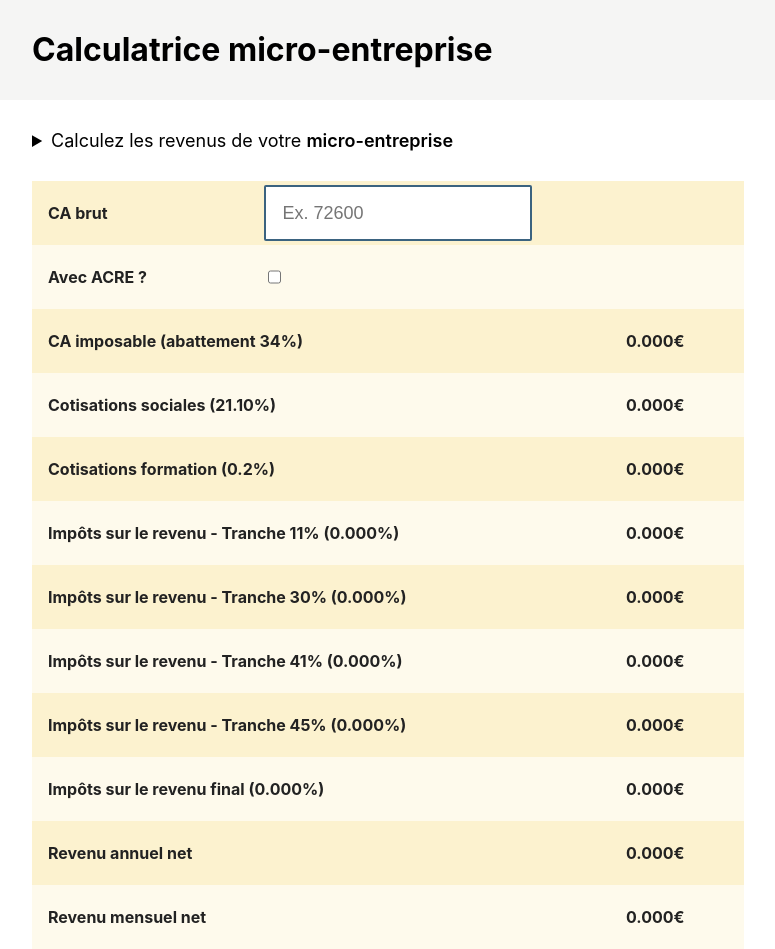
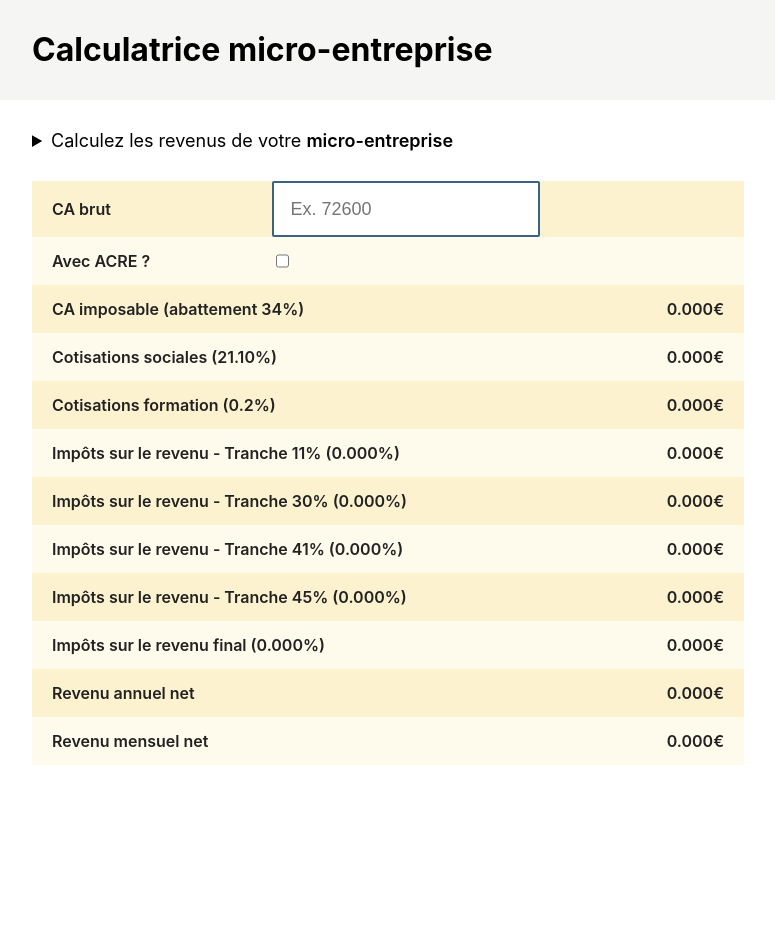
Before and after one commit to mlaopane/calculatrice-micro-entreprise, a Svelte app: page / in a window 1280 px wide. Shown: the whole page, without its empty margins (252-1027 px from the left). After the commit the page ends 800 px from the top, so only its background shows below. Built offline with nearby package versions, Linux system fonts and the light colour scheme.

Commit message:
feat: improve cells style

```diff
--- a/src/app/CalculatorMainTable.svelte
+++ b/src/app/CalculatorMainTable.svelte
@@ -1,6 +1,7 @@
 <script lang="ts">
+  import NumberInput from '../lib/NumberInput.svelte';
   import TableCell from '../lib/TableCell.svelte';
-  import NumberInput from '../lib/NumberInput.svelte';
+  import TableNumberCell from '../lib/TableNumberCell.svelte';
   import TableRow from '../lib/TableRow.svelte';
   import { calculateTrainingContributions } from './calculateTrainingContributions';
   import { makeGrossRevenueTax } from './makeGrossRevenueTax';
@@ -69,65 +70,65 @@
   <tbody>
     <TableRow>
       <TableCell>CA imposable (abattement 34%)</TableCell>
-      <TableCell>{taxableRevenue.toFixed(3)}€</TableCell>
+      <TableNumberCell>{taxableRevenue.toFixed(3)}€</TableNumberCell>
     </TableRow>
     <TableRow>
       <TableCell>
         Cotisations sociales ({withAcre ? '11%' : '21.10%'})
       </TableCell>
-      <TableCell>{socialContributions.toFixed(3)}€</TableCell>
+      <TableNumberCell>{socialContributions.toFixed(3)}€</TableNumberCell>
     </TableRow>
     <TableRow>
       <TableCell>Cotisations formation (0.2%)</TableCell>
-      <TableCell>{trainingContributions.toFixed(3)}€</TableCell>
+      <TableNumberCell>{trainingContributions.toFixed(3)}€</TableNumberCell>
     </TableRow>
     <TableRow>
       <TableCell>
         Impôts sur le revenu - Tranche 11% ({secondTierPercentage}%)
       </TableCell>
-      <TableCell>
+      <TableNumberCell>
         {grossRevenueTax.secondTier.toFixed(3)}€
-      </TableCell>
+      </TableNumberCell>
     </TableRow>
     <TableRow>
       <TableCell>
         Impôts sur le revenu - Tranche 30% ({thirdTierPercentage}%)
       </TableCell>
-      <TableCell>
+      <TableNumberCell>
         {grossRevenueTax.thirdTier.toFixed(3)}€
-      </TableCell>
+      </TableNumberCell>
     </TableRow>
     <TableRow>
       <TableCell>
         Impôts sur le revenu - Tranche 41% ({fourthTierPercentage}%)
       </TableCell>
-      <TableCell>
+      <TableNumberCell>
         {grossRevenueTax.fourthTier.toFixed(3)}€
-      </TableCell>
+      </TableNumberCell>
     </TableRow>
     <TableRow>
       <TableCell>
         Impôts sur le revenu - Tranche 45% ({fifthTierPercentage}%)
       </TableCell>
-      <TableCell>
+      <TableNumberCell>
         {grossRevenueTax.fifthTier.toFixed(3)}€
-      </TableCell>
+      </TableNumberCell>
     </TableRow>
     <TableRow>
       <TableCell>
         Impôts sur le revenu final ({revenueTaxPercentage.toFixed(3)}%)
       </TableCell>
-      <TableCell>
+      <TableNumberCell>
         {revenueTax.toFixed(3)}€
-      </TableCell>
+      </TableNumberCell>
     </TableRow>
     <TableRow>
       <TableCell>Revenu annuel net</TableCell>
-      <TableCell>{netRevenue.toFixed(3)}€</TableCell>
+      <TableNumberCell>{netRevenue.toFixed(3)}€</TableNumberCell>
     </TableRow>
     <TableRow>
       <TableCell>Revenu mensuel net</TableCell>
-      <TableCell>{(netRevenue / 12).toFixed(3)}€</TableCell>
+      <TableNumberCell>{(netRevenue / 12).toFixed(3)}€</TableNumberCell>
     </TableRow>
   </tbody>
 </table>
--- a/src/lib/TableCell.svelte
+++ b/src/lib/TableCell.svelte
@@ -1,14 +1,17 @@
-<td>
+<script lang="ts">
+  export let textAlign: 'center' | 'left' | 'right' = 'left';
+</script>
+
+<td style="text-align: {textAlign}">
   <slot />
 </td>
 
 <style>
   td {
-    font-weight: 700;
-    font-size: 16px;
-    height: 64px;
-    padding: 0 16px;
-    text-align: left;
+    font-size: 1.6rem;
+    font-weight: 600;
+    height: 4.8rem;
+    padding: 0 2rem;
     white-space: nowrap;
   }
 </style>
--- /dev/null
+++ b/src/lib/TableNumberCell.svelte
@@ -0,0 +1,13 @@
+<script lang="ts">
+  import TableCell from './TableCell.svelte';
+</script>
+
+<TableCell textAlign="right">
+  <slot />
+</TableCell>
+
+<style>
+  :global(.table-number-cell) {
+    text-align: right;
+  }
+</style>
```
